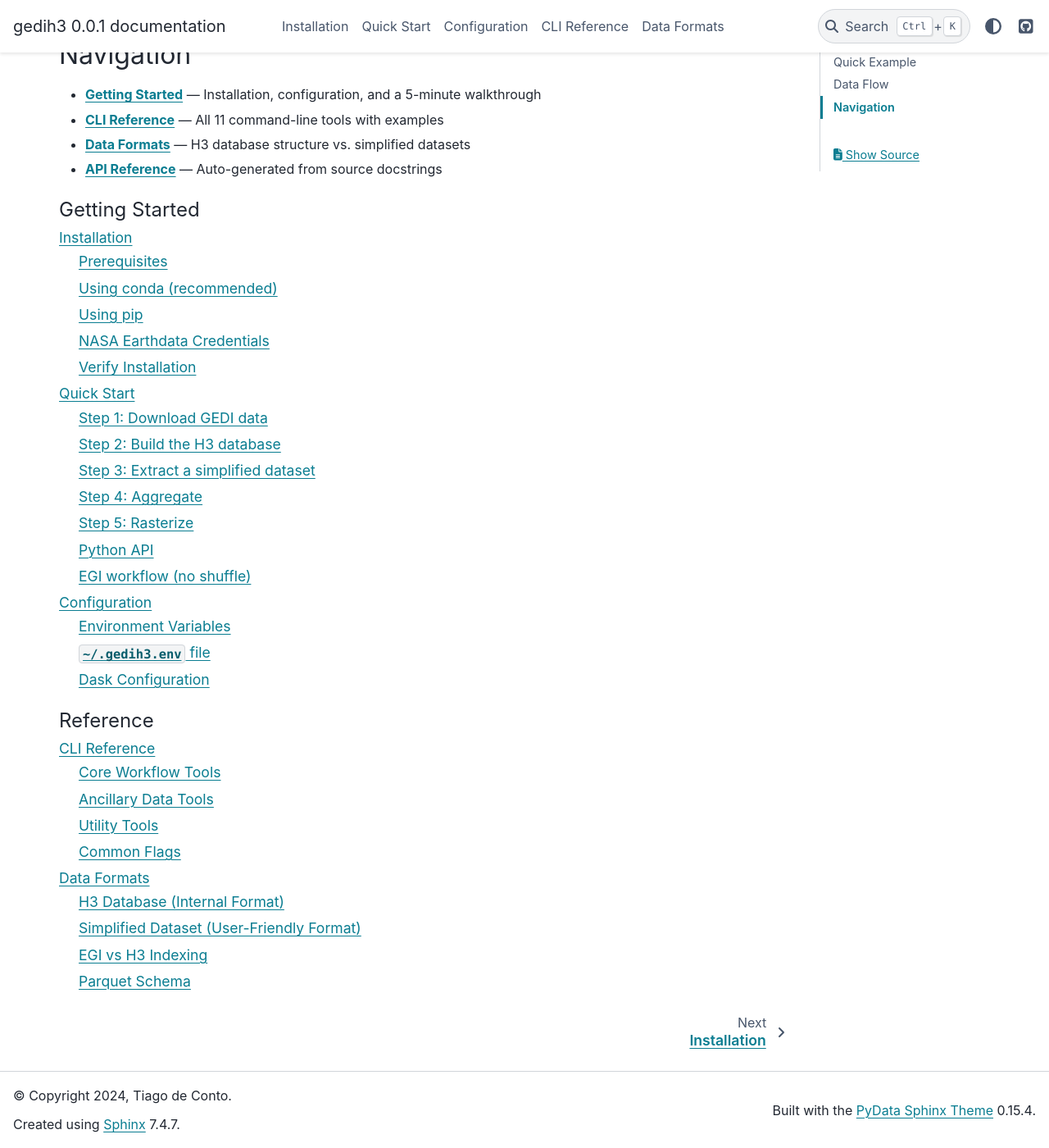
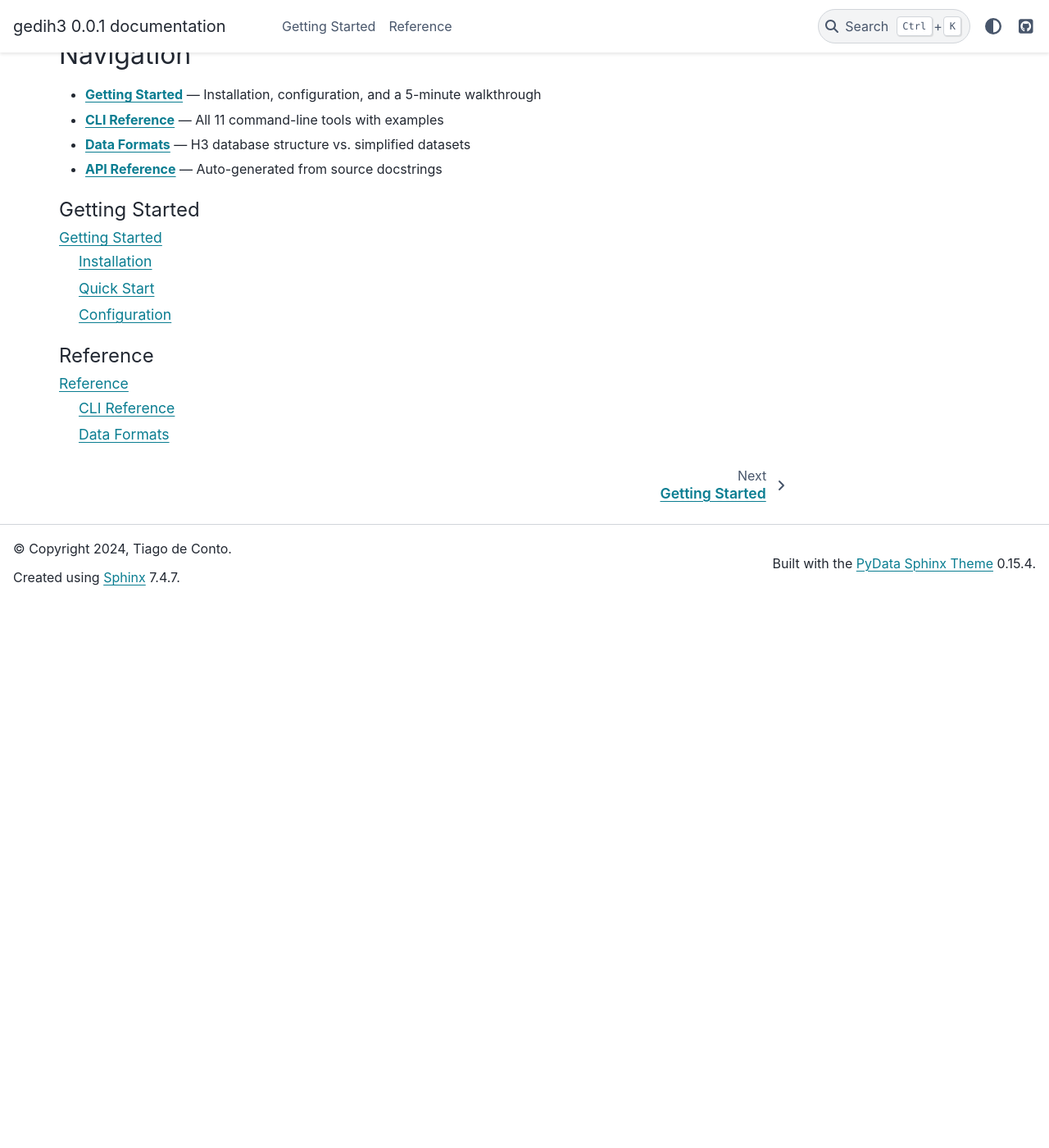
Before and after one commit to tiagodc/GEDI-H3, a Sphinx documentation site: the page built from docs/index.md, in a window 1280 px wide and 1400 px high, scrolled down 1104 px. Shown: the whole window at 82% size. Built offline with Sphinx 7.4.7 and the PyData theme 0.15.4, drawn with Linux system fonts in a browser that asks for light colours; pages that are not in the unit, such as notebooks, are missing from menus; after the commit the page ends 1837 px from its top, so only the background shows below that.

Commit message:
docs tree

````diff
--- a/docs/conf.py
+++ b/docs/conf.py
@@ -55,11 +55,19 @@ intersphinx_mapping = {
 # -- HTML output -------------------------------------------------------------
 html_theme = "pydata_sphinx_theme"
 html_theme_options = {
-    "github_url": "https://github.com/tiagodc/gedih3",
+    "github_url": "https://github.com/tiagodc/GEDI-H3",
     "use_edit_page_button": False,
     "show_toc_level": 2,
     "navigation_with_keys": True,
+    "show_nav_level": 1,
 }
+
+html_sidebars = {
+    "**": ["sidebar-nav-bs"],
+}
+
+# Show full navigation tree in the left sidebar
+navigation_depth = 4
 
 templates_path = ["_templates"]
 exclude_patterns = ["_build", "Thumbs.db", ".DS_Store"]
--- /dev/null
+++ b/docs/getting-started/index.md
@@ -0,0 +1,9 @@
+# Getting Started
+
+```{toctree}
+:maxdepth: 2
+
+installation
+quickstart
+configuration
+```
--- a/docs/index.md
+++ b/docs/index.md
@@ -43,7 +43,7 @@ Rasterize (gh3_rasterize)
 
 ## Navigation
 
-- [**Getting Started**](getting-started/installation.md) — Installation, configuration, and a 5-minute walkthrough
+- [**Getting Started**](getting-started/index.md) — Installation, configuration, and a 5-minute walkthrough
 - [**CLI Reference**](cli-reference.md) — All 11 command-line tools with examples
 - [**Data Formats**](data-formats.md) — H3 database structure vs. simplified datasets
 - [**API Reference**](autoapi/index) — Auto-generated from source docstrings
@@ -52,17 +52,14 @@ Rasterize (gh3_rasterize)
 :maxdepth: 2
 :caption: Getting Started
 
-getting-started/installation
-getting-started/quickstart
-getting-started/configuration
+getting-started/index
 ```
 
 ```{toctree}
 :maxdepth: 2
 :caption: Reference
 
-cli-reference
-data-formats
+reference/index
 ```
 
 ```{toctree}
--- /dev/null
+++ b/docs/reference/index.md
@@ -0,0 +1,8 @@
+# Reference
+
+```{toctree}
+:maxdepth: 2
+
+../cli-reference
+../data-formats
+```
````
Also changed, not shown: environment.yml (+10 -0 lines).
